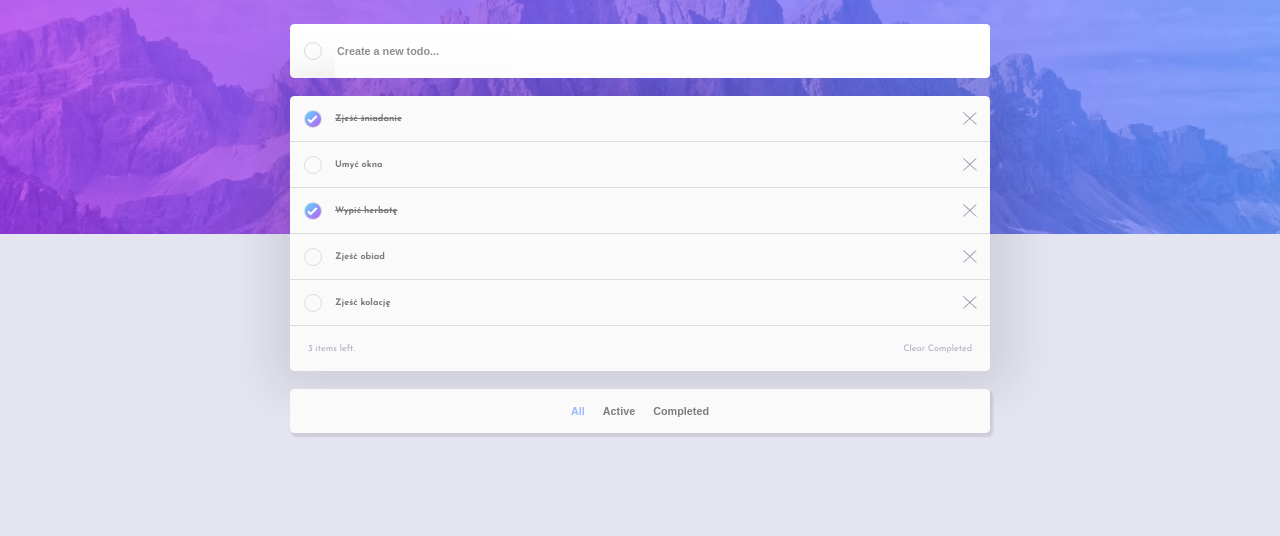
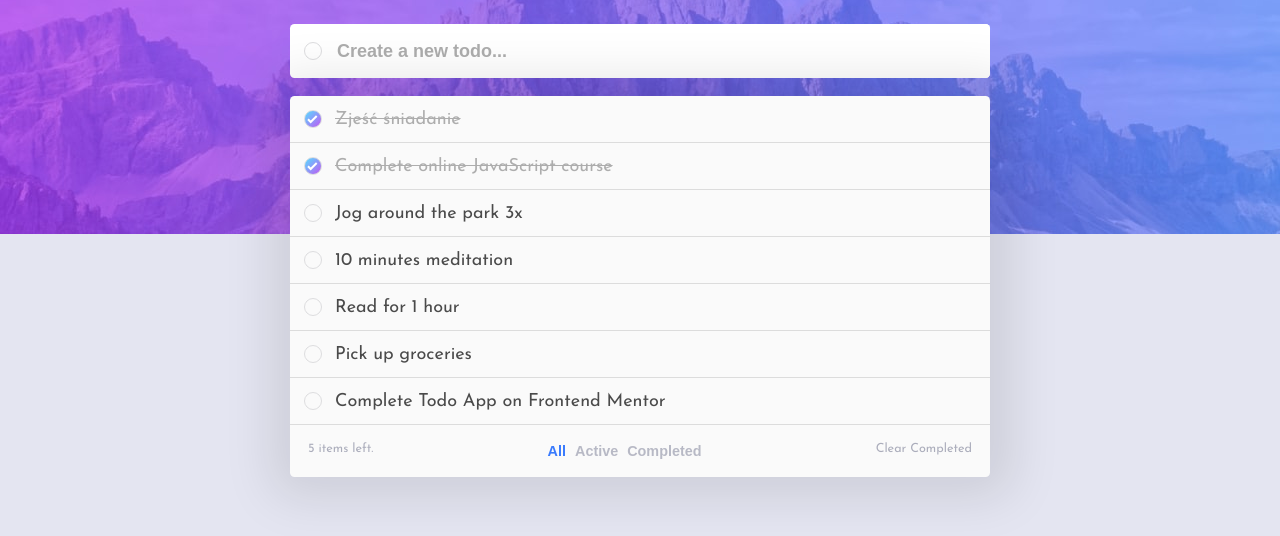
Before and after one commit to dgebara00/challenge3, a plain HTML site: page index.html in a window 1280 px wide. Both pictures are taken after a click on the button "All". Shown: the part 66-602 px from the top of the page. Drawn offline with Linux system fonts and the light colour scheme.

Commit message:
minor changes in css and html

```diff
--- a/css/dark-style.css
+++ b/css/dark-style.css
@@ -19,14 +19,11 @@
     background-color: hsl(235, 24%, 19%);
 }
 .todo_list__button--active{
-    color: hsl(220, 98%, 61%) !important; /* do zrobienia */
+    color: hsl(220, 98%, 61%);
     opacity: 1;
 }
 .todo_list__task{
     color: hsl(0, 0%, 100%);
-}
-.todo_list__button{
-    color: hsl(234, 11%, 52%);
 }
 .todo_list__footer{
     background-color: hsl(235, 24%, 19%);
--- a/css/light-style.css
+++ b/css/light-style.css
@@ -5,6 +5,11 @@
 .page__input{
     opacity: .8;
     color: hsl(234, 11%, 52%);
+    background-color: white;
+    opacity: 1;
+}
+.page__input::placeholder{
+    opacity: .6;
 }
 .page__input-container{
     background-color: white;
@@ -19,6 +24,9 @@
     opacity: .6;
 }
 .todo_list__delete{
+    opacity: 0;
+}
+.todo_list__delete:hover{
     opacity: .6;
 }
 .checkbox{
@@ -33,6 +41,11 @@
 .todo_list__status--mobile{
     background-color: hsl(0, 0%, 98%);
 }
+.todo_list__button--active{
+    color: hsl(220, 98%, 61%);
+    opacity: 1;
+}
+
 @media only screen and (min-width: 376px) and (max-width: 429px){
     .page{
         background-image: url("../images/bg-mobile-light.jpg");
--- a/css/style.css
+++ b/css/style.css
@@ -14,7 +14,6 @@ html{
     justify-items: center;
     align-content: start;
     grid-gap: 1rem;
-    overflow: hidden;
 }
 .page__header{
     display: grid;
@@ -35,7 +34,7 @@ html{
     grid-column: span 2;
     height: 3rem;
     border: 1px hsl(0, 0%, 98%);
-    font-size: .6rem;
+    font-size: clamp(.6rem, 1.5vw, 1rem);;
     border-radius: .25rem;
     flex: 1;
     outline: 0;
@@ -63,6 +62,7 @@ html{
 }
 .fas{
     color: hsl(0, 0%, 98%);
+    cursor: pointer;
 }
 .todo_list__tasks{
     margin: 0;
@@ -85,6 +85,10 @@ html{
     border: 1px solid hsl(231, 10%, 25%);
     border-radius: 50%;
     margin: 0 .75rem;
+    cursor: pointer;
+}
+.todo_list__check:hover, .checkbox:hover{
+    border: 1px solid hsl(220, 98%, 61%);
 }
 .todo_list__check--complete{
     background: url("../images/icon-check.svg"), linear-gradient(135deg, hsl(192, 100%, 67%), hsl(280, 87%, 65%));
@@ -95,21 +99,22 @@ html{
 .todo_list__footer{
     display: flex;
     justify-content: space-between;
-    font-size: .6rem;
+    font-size: clamp(.6rem, 1.5vw, .8rem);
     align-content: center;
     padding: 1rem;
 }
 .todo_list__incompleted{
     color: hsl(234, 11%, 52%);
-    font-size: .5rem;
+    font-size: clamp(.5rem, 1.5vw, .7rem);
 }
 .todo_list__cls-completed{
     color: hsl(234, 11%, 52%);
-    font-size: .5rem;
+    font-size: clamp(.5rem, 1.5vw, .7rem);
     cursor: pointer;
 }
 .todo_list__status--desktop{
     display: none;
+    gap: .5rem;
 }
 .todo_list__status--mobile{
     display: flex;
@@ -126,25 +131,33 @@ html{
     padding: 0;
     border: 0;
     background-color: unset;
-    font-size: .6rem;
+    font-size: clamp(.65rem, 1.5vw, .8rem);
     outline: 0;
     font-weight: 700;
+    color: hsl(234, 11%, 52%);
+    cursor: pointer;
 }
 .todo_list__delete{
     border: 0;
     background-color: unset;
+    opacity: 0;
     width: .75rem;
+    transition: opacity .2s ease-in-out;
+}
+.todo_list__delete:hover{
+    opacity: 1;
 }
 .todo_list__task{
     flex: 1;
-    font-size: .5rem;
-    opacity: .5;
-    font-weight: 700;
+    font-size: clamp(.6rem, 1.5vw, 1rem);
+    opacity: .7;
+    font-weight: 300;
+    cursor: pointer;
 }
 .todo_list__task--completed{
     text-decoration: line-through;
-    opacity: .5;
-    font-size: .5rem;
+    opacity: .3;
+    font-size: clamp(.6rem, 1.5vw, 1rem);
 }
 .todo_list__button--active{
     color: hsl(220, 98%, 61%);
@@ -153,3 +166,12 @@ html{
 .hide{
     display: none;
 }
+
+@media only screen and (min-width: 400px){
+    .todo_list__status--mobile{
+        display: none;
+    }
+    .todo_list__status--desktop{
+        display: flex;
+    }
+}
--- a/index.html
+++ b/index.html
@@ -31,45 +31,51 @@
         <img class="todo_list__delete" src="images/icon-cross.svg" alt="">
       </li>
       <li class='todo_list__item'>
-        <div class="todo_list__check"></div>
-        <span class="todo_list__task">Umyć okna</span>
-        <img class="todo_list__delete" src="images/icon-cross.svg" alt="">
-      </li>
-      <li class='todo_list__item'>
         <div class="todo_list__check todo_list__check--complete"></div>
-        <span class="todo_list__task todo_list__task--completed">Wypić herbatę</span>
+        <span class="todo_list__task todo_list__task--completed">Complete online JavaScript course</span>
         <img class="todo_list__delete" src="images/icon-cross.svg" alt="">
       </li>
       <li class='todo_list__item'>
         <div class="todo_list__check"></div>
-        <span class="todo_list__task">Zjeść obiad</span>
+        <span class="todo_list__task">Jog around the park 3x</span>
         <img class="todo_list__delete" src="images/icon-cross.svg" alt="">
       </li>
       <li class='todo_list__item'>
         <div class="todo_list__check"></div>
-        <span class="todo_list__task">Zjeść kolację</span>
+        <span class="todo_list__task">10 minutes meditation</span>
+        <img class="todo_list__delete" src="images/icon-cross.svg" alt="">
+      </li>
+      <li class='todo_list__item'>
+        <div class="todo_list__check"></div>
+        <span class="todo_list__task">Read for 1 hour</span>
+        <img class="todo_list__delete" src="images/icon-cross.svg" alt="">
+      </li>
+      <li class='todo_list__item'>
+        <div class="todo_list__check"></div>
+        <span class="todo_list__task">Pick up groceries</span>
+        <img class="todo_list__delete" src="images/icon-cross.svg" alt="">
+      </li>
+      <li class='todo_list__item'>
+        <div class="todo_list__check"></div>
+        <span class="todo_list__task">Complete Todo App on Frontend Mentor</span>
         <img class="todo_list__delete" src="images/icon-cross.svg" alt="">
       </li>
     </ul>
     <div class="todo_list__footer">
       <span class="todo_list__incompleted"></span>
       <div class="todo_list__status todo_list__status--desktop">
-        <button class="todo_list__button">All</button>
-        <button class="todo_list__button">Active</button>
-        <button class="todo_list__button">Completed</button>
+        <button class="todo_list__button todo_list__button--all">All</button>
+        <button class="todo_list__button todo_list__button--remained">Active</button>
+        <button class="todo_list__button todo_list__button--completed">Completed</button>
       </div>
       <span class="todo_list__cls-completed">Clear Completed</span>
     </div>
   </main>
   <div class="todo_list__status todo_list__status--mobile">
-    <button class="todo_list__button">All</button>
-    <button class="todo_list__button">Active</button>
-    <button class="todo_list__button">Completed</button>
+    <button class="todo_list__button todo_list__button--all">All</button>
+    <button class="todo_list__button todo_list__button--remained">Active</button>
+    <button class="todo_list__button todo_list__button--completed">Completed</button>
   </div>
-  <!-- <div class="attribution">
-    Challenge by <a href="https://www.frontendmentor.io?ref=challenge" target="_blank">Frontend Mentor</a>.
-    Coded by <a href="#">Your Name Here</a>.
-  </div> -->
   <script src="js/main.js"></script>
 </body>
 
--- a/js/main.js
+++ b/js/main.js
@@ -6,9 +6,12 @@ let $cross;
 let $incompletedAmount;
 let $input;
 let $cls;
-let $onlyCompletedBtn;
-let $onlyActiveBtn;
-let $allTasksBtn;
+let $onlyCompletedBtnDesktop;
+let $onlyActiveBtnDesktop;
+let $allTasksBtnDesktop;
+let $onlyCompletedBtnMobile;
+let $onlyActiveBtnMobile;
+let $allTasksBtnMobile;
 
 const main = () => {
     prepareDOMElements();
@@ -24,9 +27,12 @@ const prepareDOMElements = () => {
     $incompletedAmount = document.querySelector('.todo_list__incompleted');
     $input = document.querySelector('.page__input');
     $cls = document.querySelector('.todo_list__cls-completed');
-    $onlyCompletedBtn = document.querySelectorAll('.todo_list__button')[5];
-    $onlyActiveBtn = document.querySelectorAll('.todo_list__button')[4];
-    $allTasksBtn = document.querySelectorAll('.todo_list__button')[3];
+    $onlyCompletedBtnDesktop = document.querySelectorAll('.todo_list__button--completed')[0];
+    $onlyCompletedBtnMobile = document.querySelectorAll('.todo_list__button--completed')[1];
+    $onlyActiveBtnDesktop = document.querySelectorAll('.todo_list__button--remained')[0];
+    $onlyActiveBtnMobile = document.querySelectorAll('.todo_list__button--remained')[1];
+    $allTasksBtnDesktop = document.querySelectorAll('.todo_list__button--all')[0];
+    $allTasksBtnMobile = document.querySelectorAll('.todo_list__button--all')[1];
 };
 const prepareDOMEvents = () => {
     $moonBtn.addEventListener('click', darkMode);
@@ -34,9 +40,12 @@ const prepareDOMEvents = () => {
     $ulList.addEventListener('click', modify);
     $input.addEventListener('keydown', newTask);
     $cls.addEventListener('click', removeAll);
-    $onlyCompletedBtn.addEventListener('click', allCompleted);
-    $onlyActiveBtn.addEventListener('click', allActive);
-    $allTasksBtn.addEventListener('click', everyTask);
+    $onlyCompletedBtnDesktop.addEventListener('click', allCompletedDesktop);
+    $onlyCompletedBtnMobile.addEventListener('click',  allCompletedMobile);
+    $onlyActiveBtnDesktop.addEventListener('click', allActiveDesktop);
+    $onlyActiveBtnMobile.addEventListener('click',  allActiveMobile);
+    $allTasksBtnDesktop.addEventListener('click', everyTaskDesktop);
+    $allTasksBtnMobile.addEventListener('click',  everyTaskMobile);
 };
 const darkMode = () => {
     $selectCSS.setAttribute("href", "css/dark-style.css");
@@ -104,10 +113,12 @@ const count = () => {
        $incompletedAmount.innerHTML = `${summary} items left.`;
    }
 };
-const allCompleted = () => {
-    $onlyCompletedBtn.classList.add('todo_list__button--active');
-    $allTasksBtn.classList.remove('todo_list__button--active');
-    $onlyActiveBtn.classList.remove('todo_list__button--active');
+
+            // ******desktop status buttons*******
+const allCompletedDesktop = () => {
+    $onlyCompletedBtnDesktop.classList.add('todo_list__button--active');
+    $allTasksBtnDesktop.classList.remove('todo_list__button--active');
+    $onlyActiveBtnDesktop.classList.remove('todo_list__button--active');
     let allTasks = document.querySelectorAll('.todo_list__task');
     for(let i=0; i<allTasks.length; i++){
         if(allTasks[i].classList.contains("todo_list__task--completed")){
@@ -118,10 +129,10 @@ const allCompleted = () => {
         }
     }
 };
-const allActive = () => {
-    $allTasksBtn.classList.remove('todo_list__button--active');
-    $onlyCompletedBtn.classList.remove('todo_list__button--active');
-    $onlyActiveBtn.classList.add('todo_list__button--active');
+const allActiveDesktop = () => {
+    $allTasksBtnDesktop.classList.remove('todo_list__button--active');
+    $onlyCompletedBtnDesktop.classList.remove('todo_list__button--active');
+    $onlyActiveBtnDesktop.classList.add('todo_list__button--active');
     let allTasks = document.querySelectorAll('.todo_list__task');
     for(let i=0; i<allTasks.length; i++){
         if(allTasks[i].classList.contains("todo_list__task--completed")){
@@ -132,10 +143,50 @@ const allActive = () => {
         }
     }
 };
-const everyTask = () => {
-    $allTasksBtn.classList.add('todo_list__button--active');
-    $onlyCompletedBtn.classList.remove('todo_list__button--active');
-    $onlyActiveBtn.classList.remove('todo_list__button--active');
+const everyTaskDesktop = () => {
+    $allTasksBtnDesktop.classList.add('todo_list__button--active');
+    $onlyCompletedBtnDesktop.classList.remove('todo_list__button--active');
+    $onlyActiveBtnDesktop.classList.remove('todo_list__button--active');
+    let allTasks = document.querySelectorAll('.todo_list__task');
+    for(let i=0; i<allTasks.length; i++){
+        allTasks[i].closest('li').style.display = "flex";
+    }
+}
+
+                // ******mobile status buttons*******
+
+const allCompletedMobile = () => {
+    $onlyCompletedBtnMobile.classList.add('todo_list__button--active');
+    $allTasksBtnMobile.classList.remove('todo_list__button--active');
+    $onlyActiveBtnMobile.classList.remove('todo_list__button--active');
+    let allTasks = document.querySelectorAll('.todo_list__task');
+    for(let i=0; i<allTasks.length; i++){
+        if(allTasks[i].classList.contains("todo_list__task--completed")){
+            allTasks[i].closest('li').style.display = "flex";
+        }
+        else{
+            allTasks[i].closest('li').style.display = "none";
+        }
+    }
+};
+const allActiveMobile = () => {
+    $allTasksBtnMobile.classList.remove('todo_list__button--active');
+    $onlyCompletedBtnMobile.classList.remove('todo_list__button--active');
+    $onlyActiveBtnMobile.classList.add('todo_list__button--active');
+    let allTasks = document.querySelectorAll('.todo_list__task');
+    for(let i=0; i<allTasks.length; i++){
+        if(allTasks[i].classList.contains("todo_list__task--completed")){
+            allTasks[i].closest('li').style.display = "none";
+        }
+        else{
+            allTasks[i].closest('li').style.display = "flex";
+        }
+    }
+};
+const everyTaskMobile = () => {
+    $allTasksBtnMobile.classList.add('todo_list__button--active');
+    $onlyCompletedBtnMobile.classList.remove('todo_list__button--active');
+    $onlyActiveBtnMobile.classList.remove('todo_list__button--active');
     let allTasks = document.querySelectorAll('.todo_list__task');
     for(let i=0; i<allTasks.length; i++){
         allTasks[i].closest('li').style.display = "flex";
```
